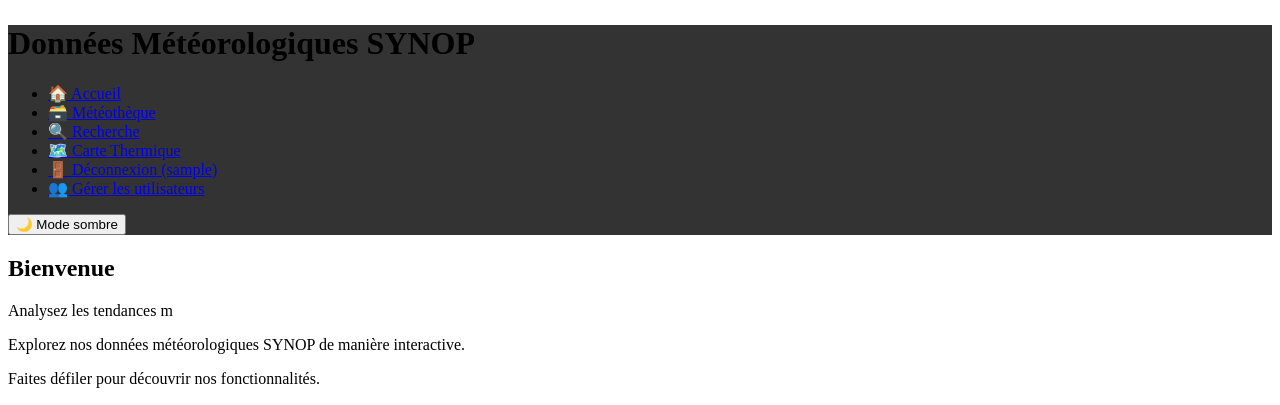
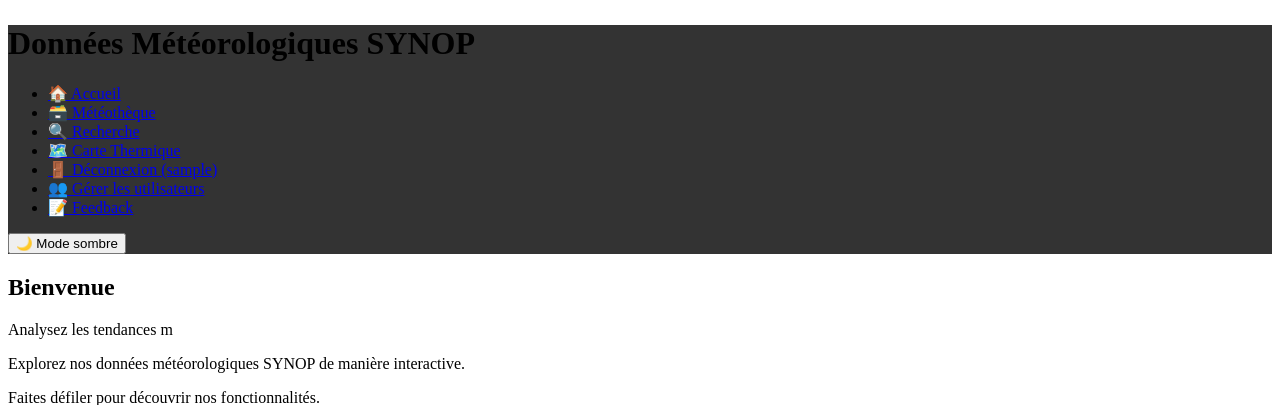
Before and after one commit to Piierre/SAE-3.01-Developpement-application, a PHP site: page /index.php in a window 1280 px wide. Shown: the part 640-1045 px from the top of the page. Run offline with PHP 8.4, Linux system fonts and the light colour scheme; the visitor is signed in with stand-in values (Sample User, id 1).

Commit message:
bouton feedback index

```diff
--- a/src/View/home/index.php
+++ b/src/View/home/index.php
@@ -25,6 +25,9 @@ session_start();
                     <li><a href="../web/frontController.php?page=logout">🚪 Déconnexion (<?= htmlspecialchars($_SESSION['login']) ?>)</a></li>
                     <?php if ($_SESSION['role'] === 'admin'): ?>
                         <li><a href="../web/frontController.php?page=manage_users">👥 Gérer les utilisateurs</a></li>
+                        <li><a href="../web/frontController.php?page=list_feedback">📝 Feedback</a></li>
+                    <?php else: ?>
+                        <li><a href="../web/frontController.php?page=feedback">📝 Feedback</a></li>
                     <?php endif; ?>
                 <?php else: ?>
                     <li><a href="../web/frontController.php?page=login">🔑 Connexion</a></li>
```
